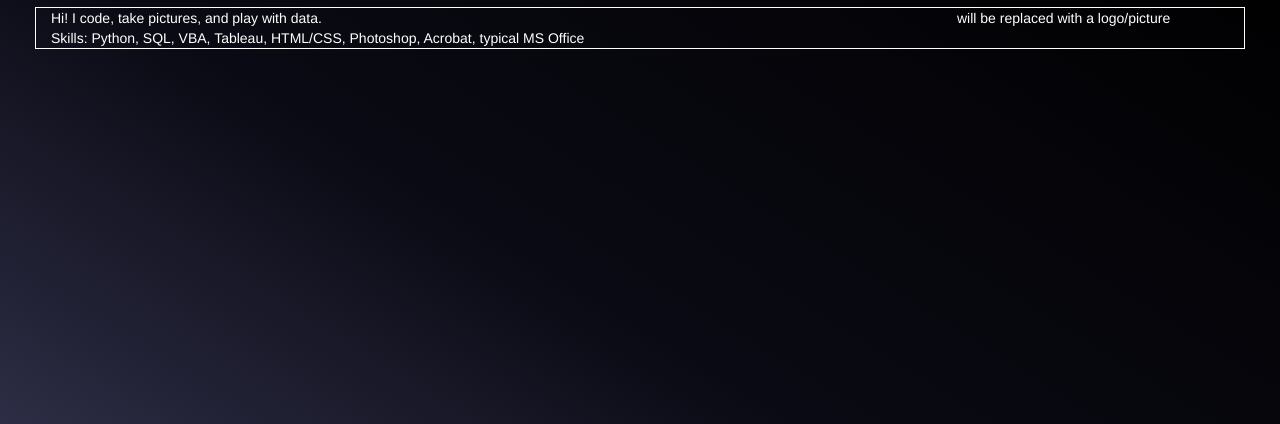
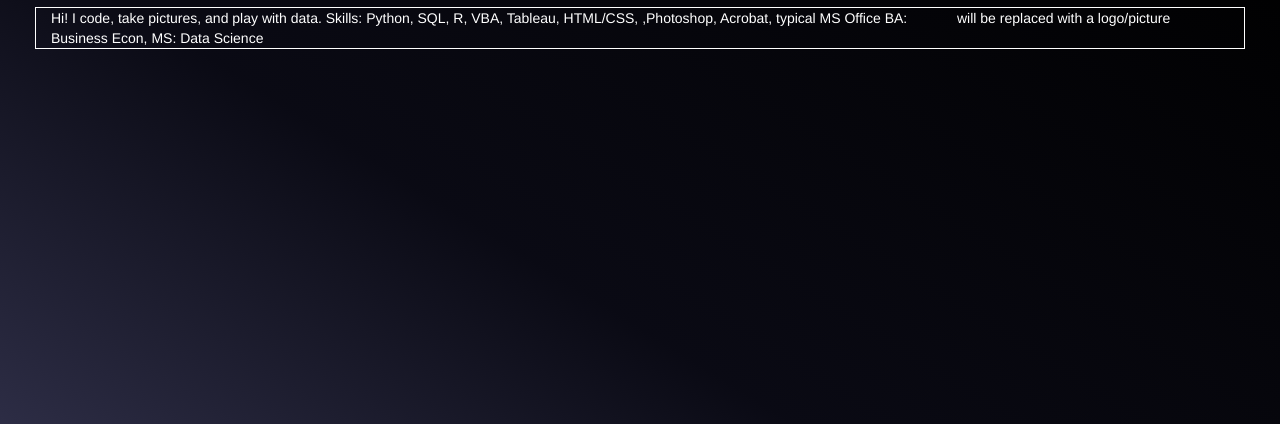
Before and after one commit to sDayz/sDayz.github.io, a plain HTML site: page index.html in a window 1280 px wide. Shown: the part 73-497 px from the top of the page. Drawn offline with nearby package versions, Linux system fonts and the light colour scheme.

Commit message:
updated bio in index file

```diff
--- a/index.html
+++ b/index.html
@@ -75,9 +75,9 @@
         <p>UNDER CONSTRUCTION</p>
         <section id="about" class="row main">
         <div class = "col-xs-9">
-        <p1>Hi! I code, take pictures, and play with data.</p1>
-        <br>
-        <p2>Skills: Python, SQL, VBA, Tableau, HTML/CSS, Photoshop, Acrobat, typical MS Office</p2>
+            <p1>Hi! I code, take pictures, and play with data.</p1>
+            <p2>Skills: Python, SQL, R, VBA, Tableau, HTML/CSS, ,Photoshop, Acrobat, typical MS Office</p2>
+            <p3>BA: Business Econ, MS: Data Science</p3>
         </div>
         <div class = "col-xs-3">
           will be replaced with a logo/picture
```
